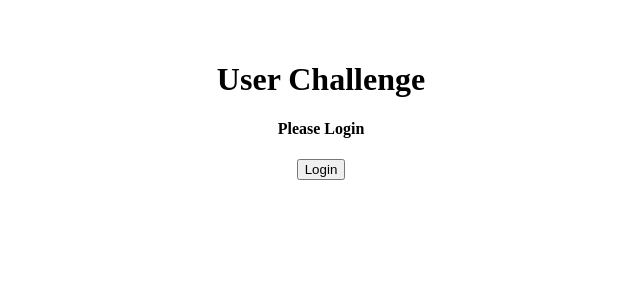
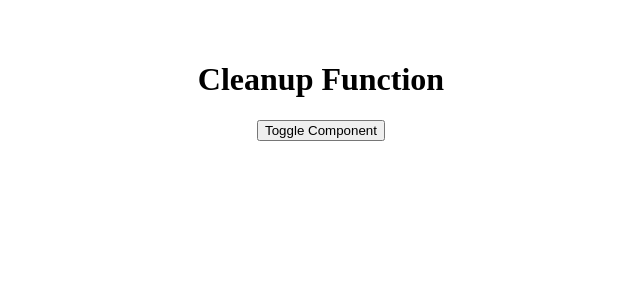
Before and after one commit to rggoria/react-crash-course, a React (Vite) app: page / in a window 1280 px wide. Shown: the top 300 px of the page, without its empty margins (319-959 px from the left). Built offline with nearby package versions, Linux system fonts and the light colour scheme.

Commit message:
useEffect Hook (Cleanup Function)

```diff
--- a/src/App.jsx
+++ b/src/App.jsx
@@ -1,4 +1,4 @@
-import Selected from "./tutorial/3-conditional-rendering/07-user-challenge";
+import Selected from "./tutorial/2-useEffect/05-cleanup-function";
 import "./App.css";
 
 function App() {
--- /dev/null
+++ b/src/tutorial/2-useEffect/05-cleanup-function.jsx
@@ -0,0 +1,26 @@
+import { useEffect, useState } from "react";
+
+const UseEffectBasics = () => {
+  const [toggle, setToggle] = useState(false);
+  console.log("render");
+
+  return (
+    <div>
+      <h1>Cleanup Function</h1>
+      <button onClick={() => setToggle(!toggle)}>Toggle Component</button>
+      {toggle && <RandomComponent />}
+    </div>
+  );
+};
+
+const RandomComponent = () => {
+  useEffect(() => {
+    const someFunc = () => {};
+    window.addEventListener("scroll", someFunc);
+    return () => window.removeEventListener("scroll", someFunc);
+  }, []);
+
+  return <h1>Hello There</h1>;
+};
+
+export default UseEffectBasics;
```
